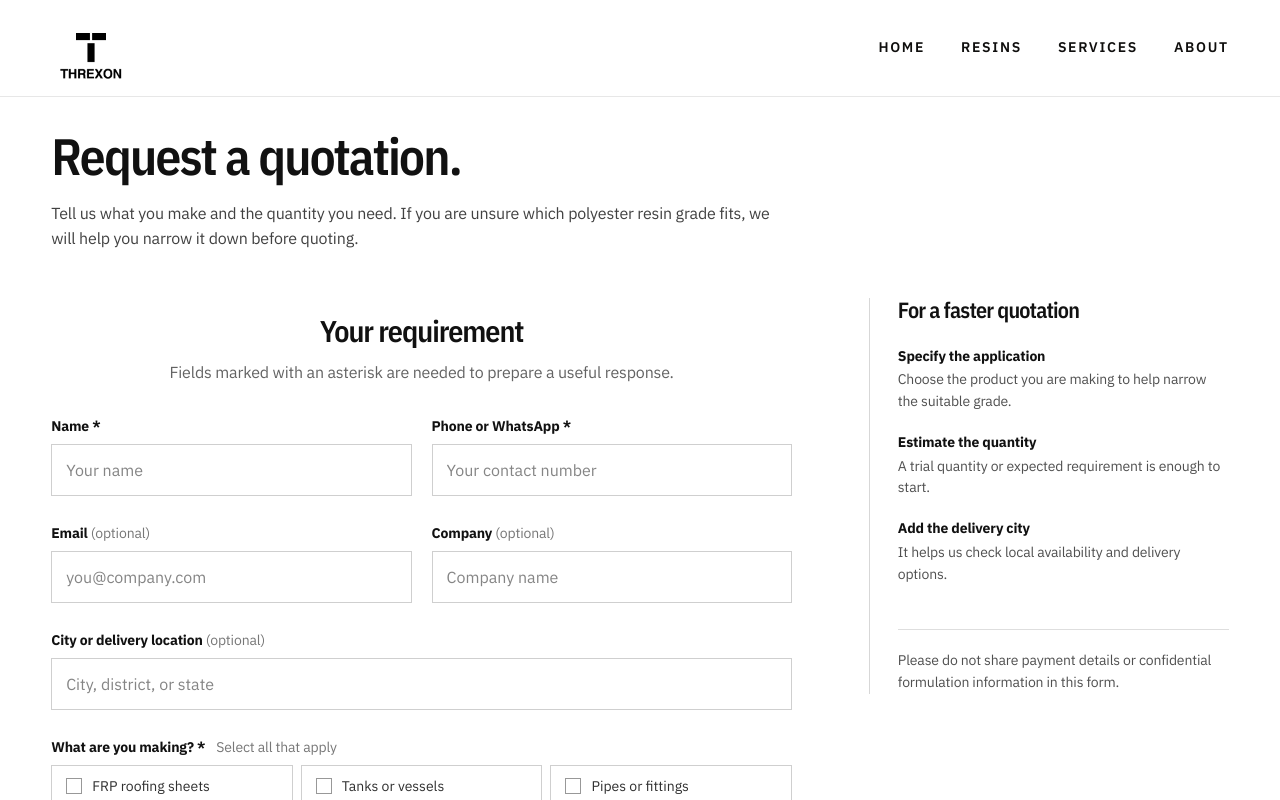
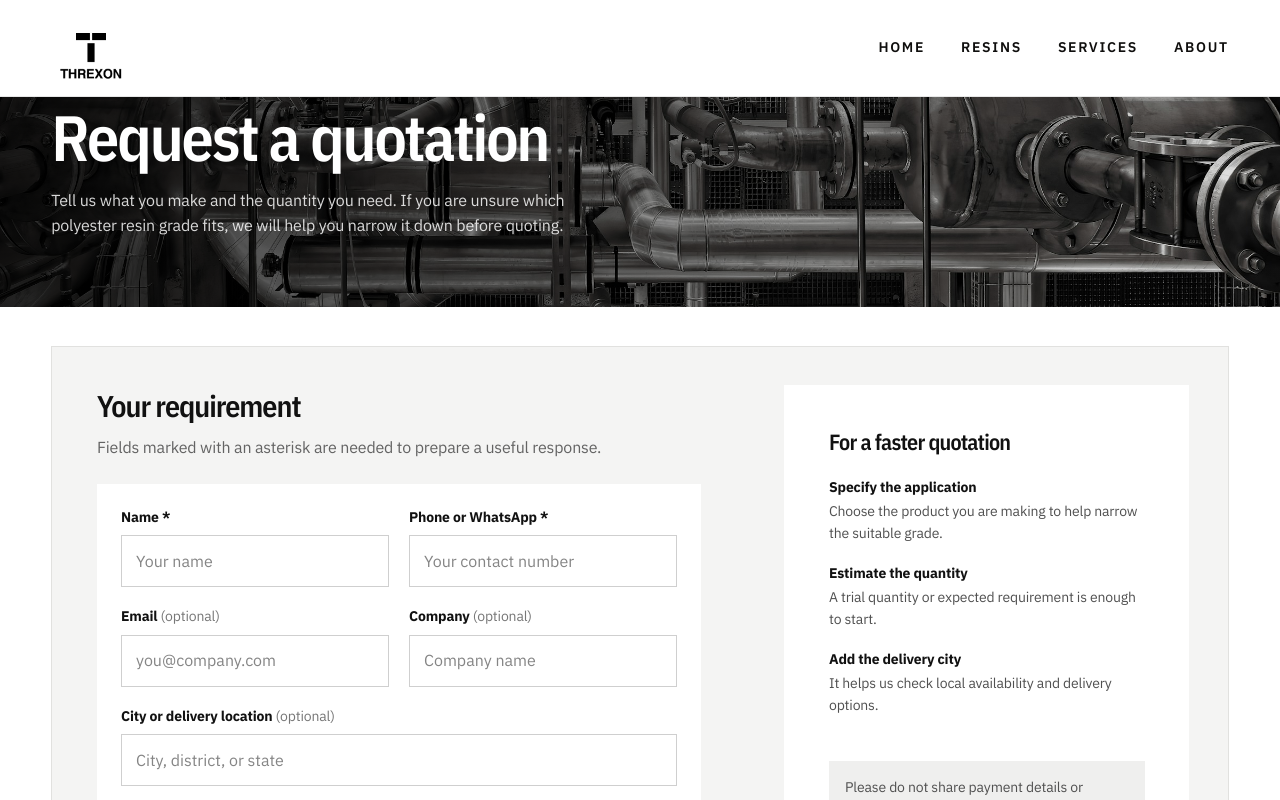
Before and after one commit to drifter089/TREXON-COMPANY, a Next.js app: page /quote in a window 1280 px wide. Shown: the top 800 px of the page. Built offline with nearby package versions, Linux system fonts and the light colour scheme; no server answers.

Commit message:
Refine quotation page layout (#37)

```diff
--- a/app/components/QuoteForm.module.css
+++ b/app/components/QuoteForm.module.css
@@ -7,18 +7,18 @@
   font-size: var(--quote-body);
 }
 
+.heroSection {
+  padding: clamp(24px, 3vw, 40px) 0 0;
+}
+
+.heroInner,
 .formInner {
-  width: min(100%, 1536px);
+  width: min(100%, 1280px);
   margin: 0 auto;
 }
 
-.formSection {
-  padding: clamp(132px, 9vw, 168px) var(--container-pad) clamp(72px, 8vw, 120px);
-}
-
-.pageIntro {
-  max-width: 860px;
-  margin-bottom: clamp(44px, 5vw, 72px);
+.heroInner {
+  width: 100%;
 }
 
 .title,
@@ -31,28 +31,57 @@
 }
 
 .title {
-  max-width: 840px;
-  font-size: clamp(3rem, 4vw, 4.5rem);
+  font-size: clamp(3rem, 5vw, 4.75rem);
   line-height: 0.95;
+  color: #fff;
+}
+
+.heroImage {
+  position: relative;
+  min-height: clamp(250px, 21vw, 340px);
+  overflow: hidden;
+  background: #111;
+}
+
+.heroImageAsset {
+  object-fit: cover;
+  object-position: center;
+}
+
+.heroOverlay {
+  position: absolute;
+  inset: 0;
+  display: flex;
+  align-items: center;
+  padding: clamp(32px, 4vw, 64px) max(var(--container-pad), calc((100vw - 1536px) / 2));
+  background: linear-gradient(90deg, rgba(0, 0, 0, 0.8) 0%, rgba(0, 0, 0, 0.42) 55%, rgba(0, 0, 0, 0.1) 100%);
 }
 
 .intro {
-  max-width: 720px;
+  max-width: 56ch;
   margin-top: 20px;
-  color: #414141;
+  color: rgba(255, 255, 255, 0.84);
   font-size: var(--quote-body);
   line-height: 1.6;
 }
 
+.formSection {
+  padding: clamp(24px, 3vw, 40px) var(--container-pad) clamp(72px, 8vw, 120px);
+}
+
 .formInner {
   display: grid;
-  grid-template-columns: minmax(0, 1fr) minmax(300px, 360px);
-  gap: clamp(48px, 6vw, 104px);
+  grid-template-columns: minmax(0, 1.18fr) minmax(280px, 0.82fr);
+  gap: 0;
   align-items: start;
+  border: 1px solid #e1e1df;
+  background: #f4f4f3;
 }
 
 .formColumn {
   min-width: 0;
+  padding: clamp(28px, 3.5vw, 48px);
+  background: #f4f4f3;
 }
 
 .form,
@@ -61,8 +90,7 @@
 }
 
 .sectionHeading {
-  margin-bottom: 32px;
-  text-align: center;
+  margin-bottom: 24px;
 }
 
 .sectionHeading h2 {
@@ -81,6 +109,12 @@
   font-size: var(--quote-body);
 }
 
+.formGroup {
+  margin: 0 0 16px;
+  padding: 24px;
+  background: #fff;
+}
+
 .fieldRow {
   display: grid;
   grid-template-columns: repeat(2, minmax(0, 1fr));
@@ -94,6 +128,17 @@
   margin: 0 0 28px;
   padding: 0;
   border: 0;
+}
+
+.formGroup .field,
+.formGroup .fieldset {
+  margin-bottom: 20px;
+}
+
+.formGroup > .field:last-child,
+.formGroup > .fieldset:last-child,
+.formGroup > .fieldRow:last-child .field {
+  margin-bottom: 0;
 }
 
 .label {
@@ -301,9 +346,12 @@
 }
 
 .aside {
-  margin-top: clamp(124px, 13vw, 184px);
-  padding: 0 0 0 28px;
-  border-left: 1px solid #d7d7d7;
+  position: sticky;
+  top: clamp(120px, calc(96px + 3vw), 144px);
+  align-self: start;
+  margin: clamp(20px, 3vw, 40px);
+  padding: clamp(28px, 3.5vw, 48px);
+  background: #fff;
 }
 
 .tips {
@@ -326,7 +374,7 @@
 }
 
 .tips p,
-.note {
+.note p {
   color: #505050;
   font-size: var(--quote-ui);
   line-height: 1.55;
@@ -334,13 +382,14 @@
 
 .note {
   margin-top: 44px;
-  padding-top: 20px;
-  border-top: 1px solid #dedede;
+  padding: 16px;
+  background: #efefee;
 }
 
 .successCard {
-  padding: clamp(32px, 6vw, 64px);
-  background: #f3f3f3;
+  min-height: 100%;
+  padding: clamp(32px, 4vw, 48px);
+  background: #fff;
 }
 
 .successKicker {
@@ -372,15 +421,12 @@
 @media (max-width: 1080px) {
   .formInner {
     grid-template-columns: 1fr;
-    gap: 56px;
   }
 
   .aside {
-    margin-top: 0;
-    max-width: none;
-    padding: 28px 0 0;
-    border-top: 1px solid #d7d7d7;
-    border-left: 0;
+    position: static;
+    margin: 0;
+    padding: 36px 28px;
   }
 
   .tips {
@@ -394,8 +440,17 @@
 }
 
 @media (max-width: 600px) {
-  .formSection {
-    padding-top: 108px;
+  .heroSection {
+    padding-top: 24px;
+  }
+
+  .heroImage {
+    min-height: 300px;
+  }
+
+  .heroOverlay {
+    align-items: flex-end;
+    padding: 28px 24px;
   }
 
   .fieldRow {
@@ -411,8 +466,9 @@
     width: 100%;
   }
 
+  .formColumn,
   .aside {
-    padding-top: 24px;
+    padding: 32px 24px;
   }
 
   .tips,
--- a/app/components/QuoteForm.tsx
+++ b/app/components/QuoteForm.tsx
@@ -1,5 +1,6 @@
 "use client";
 
+import Image from "next/image";
 import Link from "next/link";
 import { useState, type FormEvent } from "react";
 import { addDoc, collection, serverTimestamp } from "firebase/firestore";
@@ -87,15 +88,32 @@ export default function QuoteForm() {
 
   return (
     <main className={styles.page}>
-      <section className={styles.formSection} id="grade-help" aria-labelledby="quote-heading">
-        <div className={styles.formInner}>
-          <div className={styles.formColumn}>
-            <header className={styles.pageIntro}>
-              <h1 id="quote-heading" className={styles.title}>Request a quotation.</h1>
+      <section className={styles.heroSection} aria-labelledby="quote-heading">
+        <div className={styles.heroInner}>
+          <div className={styles.heroImage}>
+            <Image
+              src="/images/hero/industrial-pipes.jpg"
+              alt="Industrial pipework inside a production facility"
+              fill
+              priority
+              sizes="100vw"
+              className={styles.heroImageAsset}
+            />
+            <div className={styles.heroOverlay}>
+              <div className={styles.heroCopy}>
+                <h1 id="quote-heading" className={styles.title}>Request a quotation</h1>
                 <p className={styles.intro}>
                   Tell us what you make and the quantity you need. If you are unsure which polyester resin grade fits, we will help you narrow it down before quoting.
                 </p>
-            </header>
+              </div>
+            </div>
+          </div>
+        </div>
+      </section>
+
+      <section className={styles.formSection} id="grade-help" aria-labelledby="form-heading">
+        <div className={styles.formInner}>
+          <div className={styles.formColumn}>
             {status === "success" ? (
               <div className={styles.successCard} role="status">
                 <p className={styles.successKicker}>Request received</p>
@@ -114,6 +132,7 @@ export default function QuoteForm() {
                   <p>Fields marked with an asterisk are needed to prepare a useful response.</p>
                 </div>
 
+                <section className={styles.formGroup}>
                   <div className={styles.fieldRow}>
                     <label className={styles.field}>
                       <span className={styles.label}>Name *</span>
@@ -124,7 +143,6 @@ export default function QuoteForm() {
                       <input className={styles.input} name="phone" type="tel" autoComplete="tel" required minLength={7} maxLength={40} placeholder="Your contact number" disabled={status === "submitting"} />
                     </label>
                   </div>
-
                   <div className={styles.fieldRow}>
                     <label className={styles.field}>
                       <span className={styles.label}>Email <span className={styles.optional}>(optional)</span></span>
@@ -135,12 +153,13 @@ export default function QuoteForm() {
                       <input className={styles.input} name="company" type="text" autoComplete="organization" maxLength={160} placeholder="Company name" disabled={status === "submitting"} />
                     </label>
                   </div>
-
                   <label className={styles.field}>
                     <span className={styles.label}>City or delivery location <span className={styles.optional}>(optional)</span></span>
                     <input className={styles.input} name="location" type="text" autoComplete="address-level2" maxLength={120} placeholder="City, district, or state" disabled={status === "submitting"} />
                   </label>
+                </section>
 
+                <section className={styles.formGroup}>
                   <fieldset className={styles.fieldset} aria-describedby={applicationError ? "application-error" : undefined}>
                     <legend className={styles.label}>
                       What are you making? * <span className={styles.selectionHint}>Select all that apply</span>
@@ -171,7 +190,6 @@ export default function QuoteForm() {
                     </div>
                     {applicationError && <p className={styles.errorText} id="application-error">Select at least one application.</p>}
                   </fieldset>
-
                   <div className={styles.fieldRow}>
                     <label className={styles.field}>
                       <span className={styles.label}>Approximate quantity *</span>
@@ -190,7 +208,9 @@ export default function QuoteForm() {
                       </select>
                     </label>
                   </div>
+                </section>
 
+                <section className={styles.formGroup}>
                   <fieldset className={styles.fieldset}>
                     <legend className={styles.label}>How can we help? *</legend>
                     <div className={styles.radioChoices}>
@@ -204,11 +224,11 @@ export default function QuoteForm() {
                       </label>
                     </div>
                   </fieldset>
-
                   <label className={styles.field}>
                     <span className={styles.label}>Anything else we should know? <span className={styles.optional}>(optional)</span></span>
                     <textarea className={styles.textarea} name="message" rows={5} maxLength={1500} placeholder="For example: grade name, current consumption, delivery timing, or any technical requirement." disabled={status === "submitting"} />
                   </label>
+                </section>
 
                 <button className={styles.submit} type="submit" disabled={status === "submitting"}>
                   {status === "submitting" ? "Sending request…" : "Request a quotation"}
@@ -220,12 +240,14 @@ export default function QuoteForm() {
 
           <aside className={styles.aside} aria-labelledby="quote-tips-heading">
             <h2 id="quote-tips-heading">For a faster quotation</h2>
-            <ul className={styles.tips}>
-              <li><strong>Specify the application</strong><p>Choose the product you are making to help narrow the suitable grade.</p></li>
-              <li><strong>Estimate the quantity</strong><p>A trial quantity or expected requirement is enough to start.</p></li>
-              <li><strong>Add the delivery city</strong><p>It helps us check local availability and delivery options.</p></li>
-            </ul>
-            <p className={styles.note}>Please do not share payment details or confidential formulation information in this form.</p>
+            <ol className={styles.tips}>
+              <li><div><strong>Specify the application</strong><p>Choose the product you are making to help narrow the suitable grade.</p></div></li>
+              <li><div><strong>Estimate the quantity</strong><p>A trial quantity or expected requirement is enough to start.</p></div></li>
+              <li><div><strong>Add the delivery city</strong><p>It helps us check local availability and delivery options.</p></div></li>
+            </ol>
+            <div className={styles.note}>
+              <p>Please do not share payment details or confidential formulation information in this form.</p>
+            </div>
           </aside>
         </div>
       </section>
```
Lines whose indentation alone changed are shown as unchanged.
